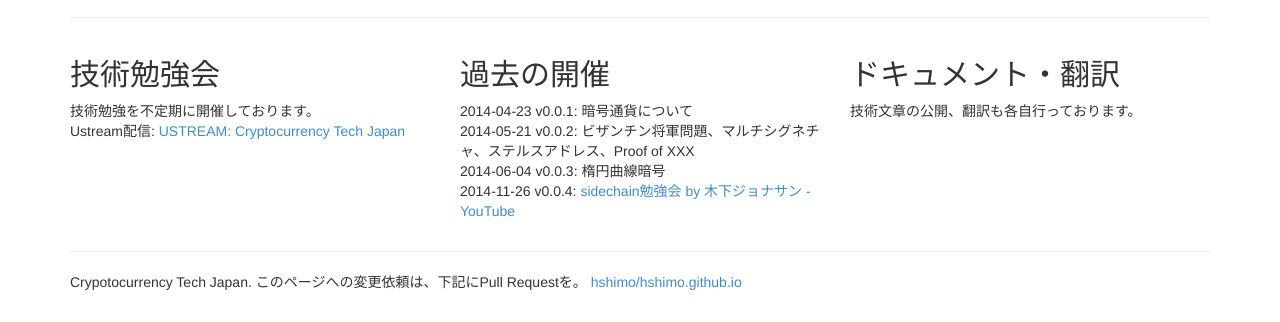
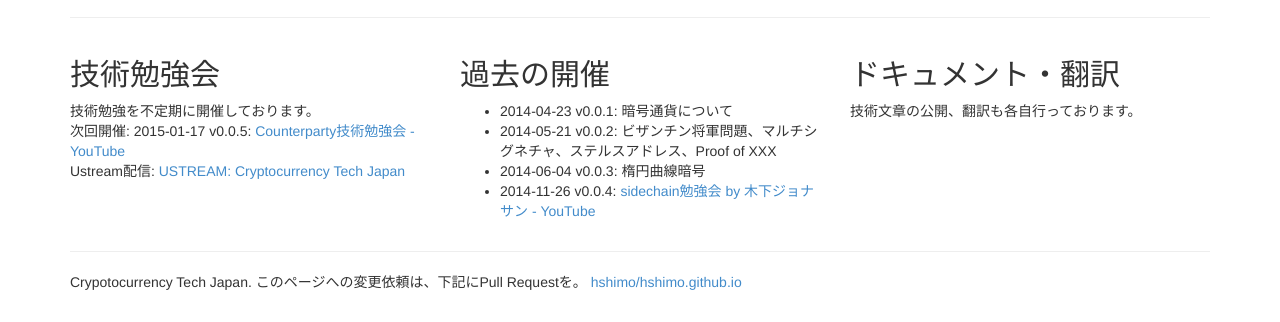
Before and after one commit to hshimo/hshimo.github.io, a plain HTML site: page index.html in a window 1280 px wide. Shown: the part 650-972 px from the top of the page. Drawn offline with nearby package versions, Linux system fonts and the light colour scheme.

Commit message:
added Counterparty tech meetup

```diff
--- a/index.html
+++ b/index.html
@@ -90,17 +90,19 @@
         <div class="col-md-4">
           <h2>技術勉強会</h2>
           <p>技術勉強を不定期に開催しております。<br />
+             次回開催:
+             2015-01-17 v0.0.5: <a href="https://www.youtube.com/watch?v=5yP7pvQynb4">Counterparty技術勉強会 - YouTube</a><br />
              Ustream配信: <a href="http://www.ustream.tv/channel/crypto-tech-jp">USTREAM: Cryptocurrency Tech Japan</a>
 </p>
         </div>
         <div class="col-md-4">
           <h2>過去の開催</h2>
-          <p>
-             2014-04-23 v0.0.1: 暗号通貨について<br />
-             2014-05-21 v0.0.2: ビザンチン将軍問題、マルチシグネチャ、ステルスアドレス、Proof of XXX<br />
-             2014-06-04 v0.0.3: 楕円曲線暗号<br />
-             2014-11-26 v0.0.4: <a href="https://www.youtube.com/watch?v=Yce69WAK_e0">sidechain勉強会 by 木下ジョナサン - YouTube</a><br />
-          </p>
+          <ul>
+             <li>2014-04-23 v0.0.1: 暗号通貨について</li>
+             <li>2014-05-21 v0.0.2: ビザンチン将軍問題、マルチシグネチャ、ステルスアドレス、Proof of XXX</li>
+             <li>2014-06-04 v0.0.3: 楕円曲線暗号</li>
+             <li>2014-11-26 v0.0.4: <a href="https://www.youtube.com/watch?v=Yce69WAK_e0">sidechain勉強会 by 木下ジョナサン - YouTube</a></li>
+          <ul>
           <!-- <p><a class="btn btn-default" href="#" role="button">View details &raquo;</a></p> -->
        </div>
         <div class="col-md-4">
```
